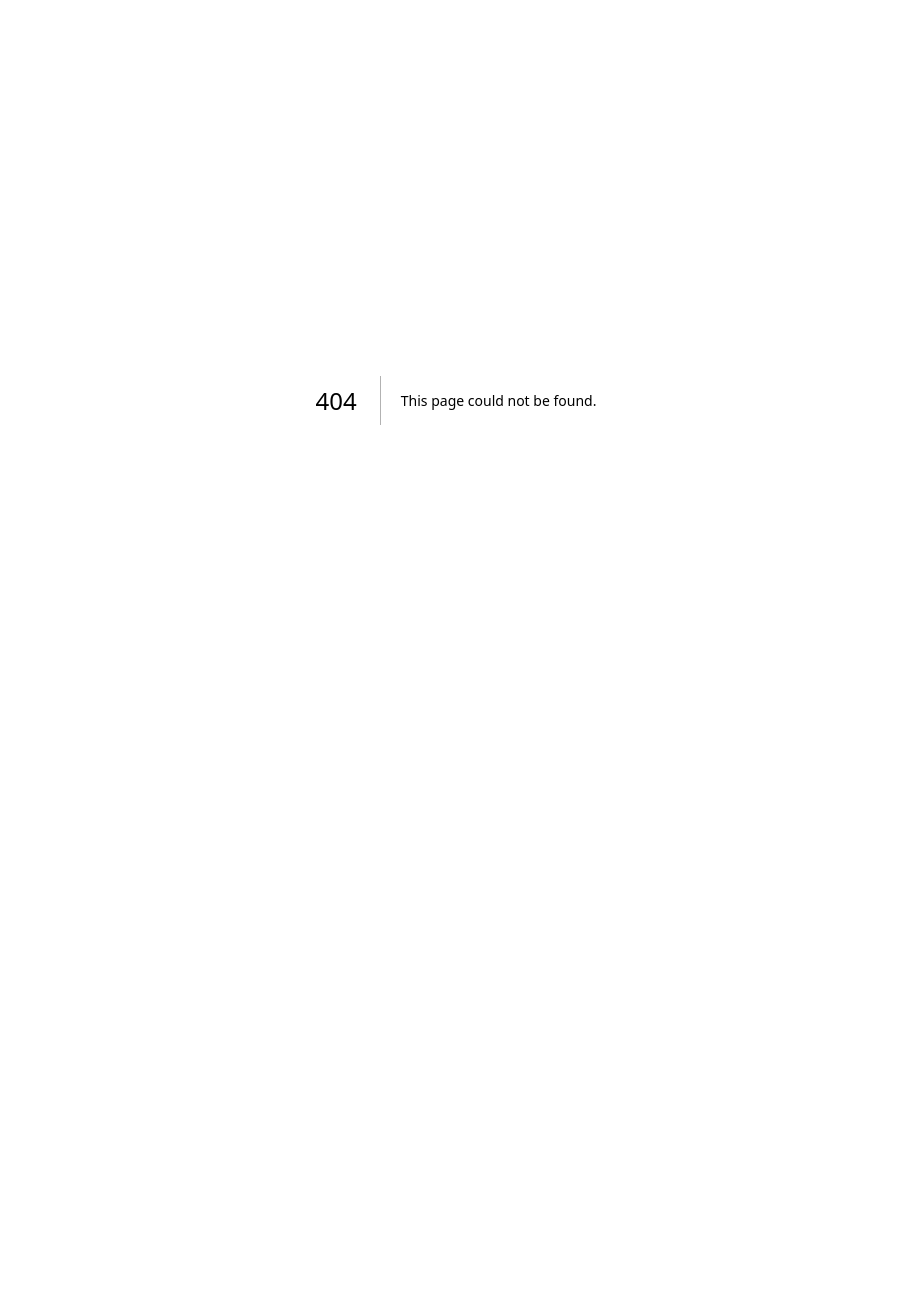
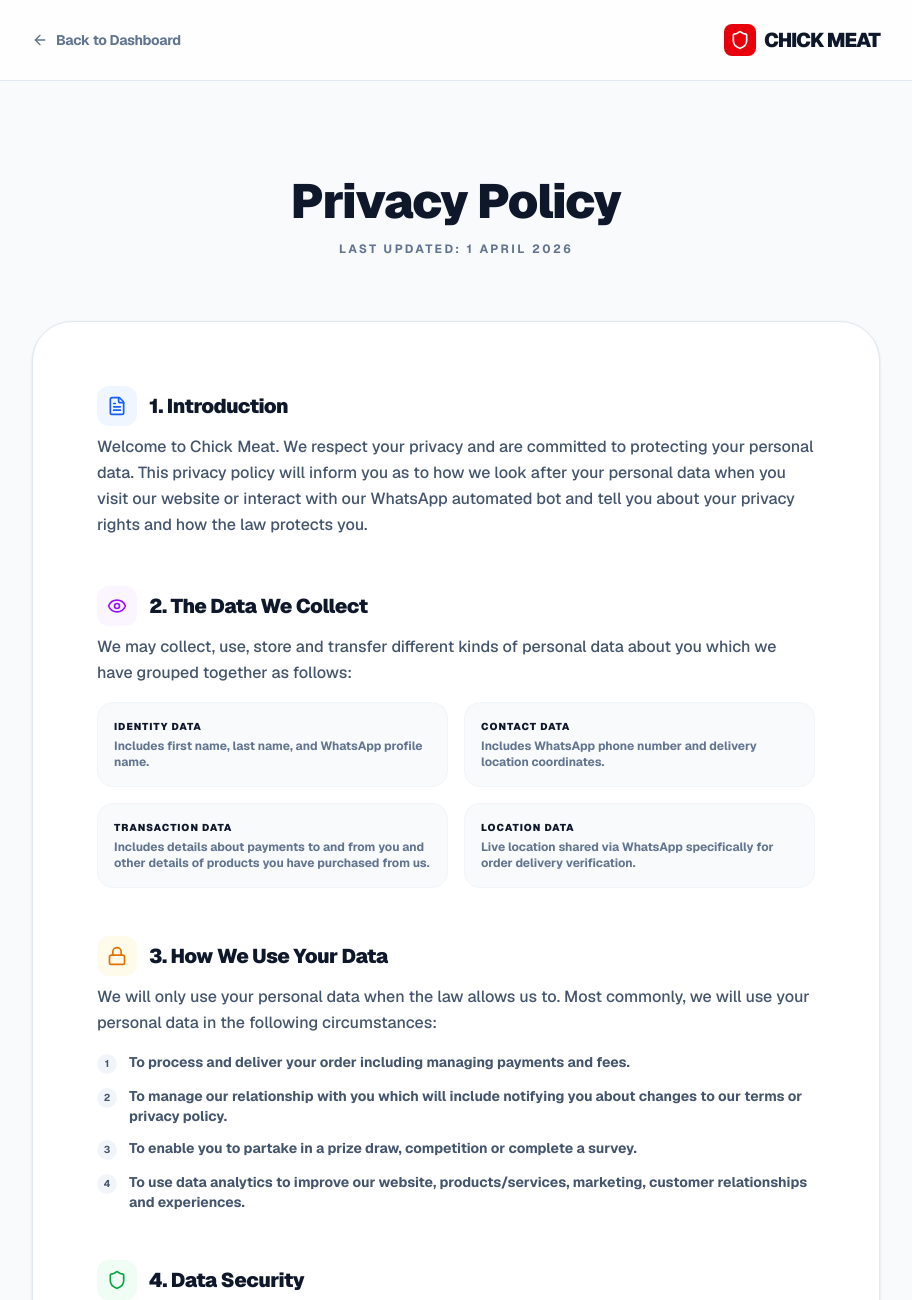
Before and after one commit to shr-x/frontend, a Next.js app: page /privacy-policy in a window 1280 px wide. Before the commit this address had no page. Shown: the top 1300 px of the page, without its empty margins (184-1096 px from the left). Before the commit the page ends 800 px from the top, so only its background shows below. Built offline with nearby package versions, Linux system fonts and the light colour scheme.

Commit message:
first commit

```diff
--- /dev/null
+++ b/src/app/privacy-policy/page.tsx
@@ -0,0 +1,150 @@
+'use client';
+
+import React from 'react';
+import { Shield, Lock, Eye, FileText, ArrowLeft } from 'lucide-react';
+import Link from 'next/link';
+
+export default function PrivacyPolicy() {
+  const lastUpdated = new Date().toLocaleDateString('en-IN', {
+    day: 'numeric',
+    month: 'long',
+    year: 'numeric',
+  });
+
+  return (
+    <div className="min-h-screen bg-slate-50 font-sans text-slate-900 selection:bg-red-100 selection:text-red-900">
+      {/* Header */}
+      <header className="bg-white border-b border-slate-200 sticky top-0 z-50 backdrop-blur-md bg-white/80">
+        <div className="max-w-4xl mx-auto px-6 h-20 flex items-center justify-between">
+          <Link
+            href="/"
+            className="flex items-center gap-2 text-slate-500 hover:text-slate-900 transition-colors group"
+          >
+            <ArrowLeft className="h-4 w-4 group-hover:-translate-x-1 transition-transform" />
+            <span className="text-sm font-bold tracking-tight">Back to Dashboard</span>
+          </Link>
+          <div className="flex items-center gap-2">
+            <div className="h-8 w-8 bg-red-600 rounded-lg flex items-center justify-center">
+              <Shield className="h-5 w-5 text-white" />
+            </div>
+            <span className="font-black tracking-tighter text-xl">CHICK MEAT</span>
+          </div>
+        </div>
+      </header>
+
+      <main className="max-w-4xl mx-auto px-6 py-16 md:py-24">
+        {/* Title Section */}
+        <div className="mb-16 text-center">
+          <h1 className="text-4xl md:text-5xl font-black tracking-tight text-slate-900 mb-4">
+            Privacy Policy
+          </h1>
+          <p className="text-slate-500 font-bold uppercase tracking-[0.2em] text-xs">
+            Last Updated: {lastUpdated}
+          </p>
+        </div>
+
+        {/* Content */}
+        <div className="bg-white rounded-[2.5rem] border border-slate-200 shadow-sm p-8 md:p-16 space-y-12">
+
+          <section className="space-y-4">
+            <div className="flex items-center gap-3 mb-2">
+              <div className="h-10 w-10 bg-blue-50 rounded-xl flex items-center justify-center text-blue-600">
+                <FileText className="h-5 w-5" />
+              </div>
+              <h2 className="text-xl font-black tracking-tight">1. Introduction</h2>
+            </div>
+            <p className="text-slate-600 leading-relaxed font-medium">
+              Welcome to Chick Meat. We respect your privacy and are committed to protecting your personal data. This privacy policy will inform you as to how we look after your personal data when you visit our website or interact with our WhatsApp automated bot and tell you about your privacy rights and how the law protects you.
+            </p>
+          </section>
+
+          <section className="space-y-4">
+            <div className="flex items-center gap-3 mb-2">
+              <div className="h-10 w-10 bg-purple-50 rounded-xl flex items-center justify-center text-purple-600">
+                <Eye className="h-5 w-5" />
+              </div>
+              <h2 className="text-xl font-black tracking-tight">2. The Data We Collect</h2>
+            </div>
+            <p className="text-slate-600 leading-relaxed font-medium mb-4">
+              We may collect, use, store and transfer different kinds of personal data about you which we have grouped together as follows:
+            </p>
+            <ul className="grid grid-cols-1 md:grid-cols-2 gap-4">
+              <li className="bg-slate-50 p-4 rounded-2xl border border-slate-100">
+                <span className="block font-black text-slate-900 mb-1 uppercase text-[10px] tracking-widest">Identity Data</span>
+                <p className="text-xs text-slate-500 font-bold">Includes first name, last name, and WhatsApp profile name.</p>
+              </li>
+              <li className="bg-slate-50 p-4 rounded-2xl border border-slate-100">
+                <span className="block font-black text-slate-900 mb-1 uppercase text-[10px] tracking-widest">Contact Data</span>
+                <p className="text-xs text-slate-500 font-bold">Includes WhatsApp phone number and delivery location coordinates.</p>
+              </li>
+              <li className="bg-slate-50 p-4 rounded-2xl border border-slate-100">
+                <span className="block font-black text-slate-900 mb-1 uppercase text-[10px] tracking-widest">Transaction Data</span>
+                <p className="text-xs text-slate-500 font-bold">Includes details about payments to and from you and other details of products you have purchased from us.</p>
+              </li>
+              <li className="bg-slate-50 p-4 rounded-2xl border border-slate-100">
+                <span className="block font-black text-slate-900 mb-1 uppercase text-[10px] tracking-widest">Location Data</span>
+                <p className="text-xs text-slate-500 font-bold">Live location shared via WhatsApp specifically for order delivery verification.</p>
+              </li>
+            </ul>
+          </section>
+
+          <section className="space-y-4">
+            <div className="flex items-center gap-3 mb-2">
+              <div className="h-10 w-10 bg-amber-50 rounded-xl flex items-center justify-center text-amber-600">
+                <Lock className="h-5 w-5" />
+              </div>
+              <h2 className="text-xl font-black tracking-tight">3. How We Use Your Data</h2>
+            </div>
+            <p className="text-slate-600 leading-relaxed font-medium">
+              We will only use your personal data when the law allows us to. Most commonly, we will use your personal data in the following circumstances:
+            </p>
+            <ul className="space-y-3">
+              {[
+                "To process and deliver your order including managing payments and fees.",
+                "To manage our relationship with you which will include notifying you about changes to our terms or privacy policy.",
+                "To enable you to partake in a prize draw, competition or complete a survey.",
+                "To use data analytics to improve our website, products/services, marketing, customer relationships and experiences."
+              ].map((item, i) => (
+                <li key={i} className="flex items-start gap-3 text-slate-600 text-sm font-bold">
+                  <div className="h-5 w-5 rounded-full bg-slate-100 flex items-center justify-center text-[10px] shrink-0 mt-0.5">{i+1}</div>
+                  {item}
+                </li>
+              ))}
+            </ul>
+          </section>
+
+          <section className="space-y-4">
+            <div className="flex items-center gap-3 mb-2">
+              <div className="h-10 w-10 bg-green-50 rounded-xl flex items-center justify-center text-green-600">
+                <Shield className="h-5 w-5" />
+              </div>
+              <h2 className="text-xl font-black tracking-tight">4. Data Security</h2>
+            </div>
+            <p className="text-slate-600 leading-relaxed font-medium">
+              We have put in place appropriate security measures to prevent your personal data from being accidentally lost, used or accessed in an unauthorized way, altered or disclosed. In addition, we limit access to your personal data to those employees, agents, contractors and other third parties who have a business need to know.
+            </p>
+          </section>
+
+          <section className="space-y-4">
+            <h2 className="text-xl font-black tracking-tight">5. Contact Us</h2>
+            <p className="text-slate-600 leading-relaxed font-medium">
+              If you have any questions about this privacy policy or our privacy practices, please contact us via our official WhatsApp number.
+            </p>
+          </section>
+
+        </div>
+
+        <footer className="mt-16 text-center space-y-4">
+          <p className="text-slate-400 font-bold text-xs uppercase tracking-[0.3em]">
+            &copy; {new Date().getFullYear()} Chick Meat. All Rights Reserved.
+          </p>
+          <div className="flex items-center justify-center gap-6">
+             <Link href="/" className="text-[10px] font-black text-slate-300 hover:text-slate-900 transition-colors uppercase tracking-widest">Admin Dashboard</Link>
+             <span className="h-1 w-1 rounded-full bg-slate-200"></span>
+             <Link href="/privacy-policy" className="text-[10px] font-black text-slate-900 uppercase tracking-widest">Privacy Policy</Link>
+          </div>
+        </footer>
+      </main>
+    </div>
+  );
+}
--- a/src/components/admin/Sidebar.tsx
+++ b/src/components/admin/Sidebar.tsx
@@ -12,10 +12,12 @@ import {
   X,
   ShoppingBasket,
   ChevronRight,
-  LifeBuoy
+  LifeBuoy,
+  ShieldCheck
 } from 'lucide-react';
 import { cn } from '@/lib/utils';
 import { useAuth } from '@/lib/AuthContext';
+import Link from 'next/link';
 
 interface SidebarProps {
   onClose?: () => void;
@@ -99,6 +101,13 @@ export function Sidebar({ onClose, className, activeTab, setActiveTab, store }:
             <Settings className="h-5 w-5" />
             <span>Settings</span>
           </button>
+          <Link
+            href="/privacy-policy"
+            className="w-full flex items-center gap-4 px-4 py-4 rounded-2xl text-sm font-black text-slate-400 hover:text-slate-900 hover:bg-slate-50 transition-all duration-300 text-left group"
+          >
+            <ShieldCheck className="h-5 w-5" />
+            <span>Privacy Policy</span>
+          </Link>
           <button
             onClick={logout}
             className="w-full flex items-center gap-4 px-4 py-4 rounded-2xl text-sm font-black text-slate-400 hover:text-red-600 hover:bg-red-50 transition-all duration-300 text-left"
```
